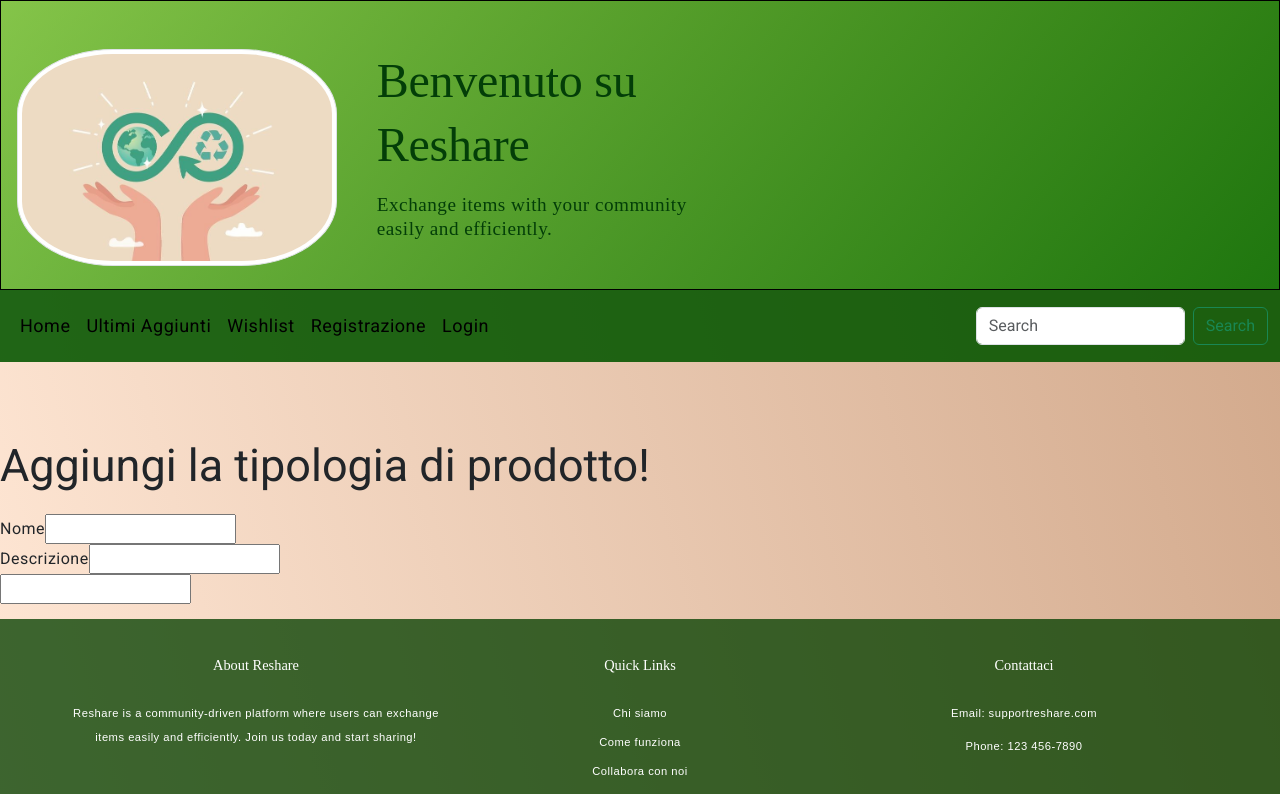
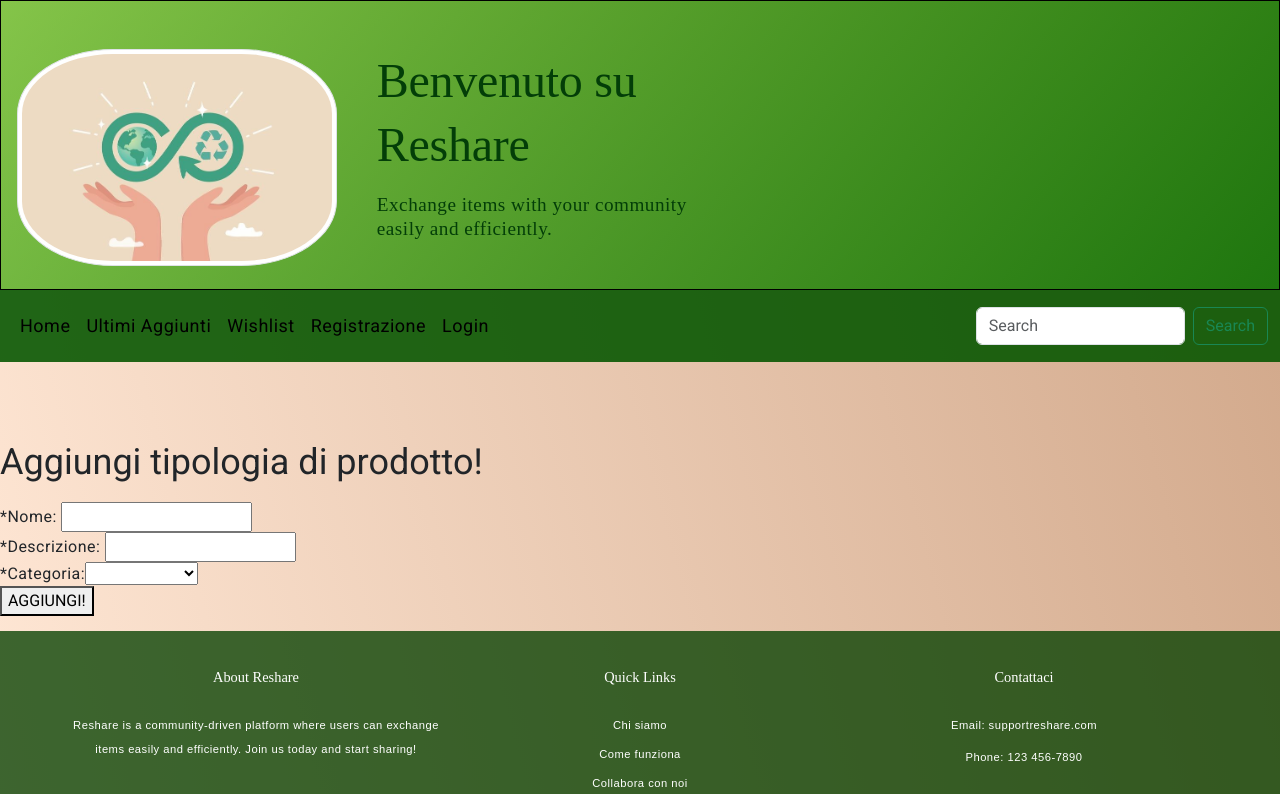
Before and after one commit to 1stany/reshare-fe, an Angular app: page /add-itemtype in a window 1280 px wide. Shown: the top 794 px of the page. Built offline with nearby package versions, Linux system fonts and the light colour scheme; a web font is replaced by a local one.

Commit message:
finita implementazione form html

```diff
--- a/src/app/add-itemtype/add-itemtype.component.html
+++ b/src/app/add-itemtype/add-itemtype.component.html
@@ -1,18 +1,21 @@
-<h2>Aggiungi la tipologia di prodotto!</h2>
+<div id="newType"><h3>Aggiungi tipologia di prodotto!</h3></div>
+<div class="registerContainer">
 <form #addItemTypeForm="ngForm" (ngSubmit)="onSubmit(addItemTypeForm)">
-    <div>
-        <label>Nome</label>
-        <input type="text" id="name">
-    </div>
-    <div>
-        <label>Descrizione</label>
-        <input type="text" id="name">
-    </div>
-    <div>
-        <label></label>
-        <input type="text" id="name">
-    </div>
-
-
-
+    <div class="form-group">
+        <label>*Nome: <input type="text" name="name" required ngModel></label>
+      </div>
+      <div class="form-group">
+        <label>*Descrizione: <input type="text" name="description" required ngModel></label>
+      </div>
+      <div class="form-group">
+          <label>*Categoria:</label>
+          <select name="categoryName" required ngModel>
+            <option value="elettronica">Elettronica</option>
+            <option value="giardinaggio">Giardinaggio</option>
+          </select>
+        </div>
+      <div class="form-group">
+        <button type="submit">AGGIUNGI!</button>
+      </div>
 </form>
+</div>
--- a/src/app/add-itemtype/add-itemtype.component.ts
+++ b/src/app/add-itemtype/add-itemtype.component.ts
@@ -1,7 +1,8 @@
 import { Component, OnInit } from '@angular/core';
-import { FormBuilder, FormGroup, FormsModule, Validators } from '@angular/forms';
+import { FormBuilder, FormGroup, FormsModule, NgForm, Validators } from '@angular/forms';
 import { ItemType } from '../model/itemtype.model';
 import { WishlistService } from '../services/wishlist.service';
+import { NgFor } from '@angular/common';
 
 @Component({
   selector: 'app-add-itemtype',
@@ -19,15 +20,16 @@ constructor(private formBuilder : FormBuilder, private wishlistService: Wishlist
 
 
   ngOnInit(): void {
-    this.typeForm = this.formBuilder.group({
-      name : ['', Validators.required],
-      description : ['', Validators.required],
-      categoryName : ['', Validators.required]
-    })
+
   }
 
-  onSubmit(){
-
+  onSubmit(ngForm : NgForm){
+    const currentItemType : ItemType = {
+      name: ngForm.value.name,
+      description: ngForm.value.description,
+      categoryName: ngForm.value.categoryName,
+      dateAdded: ''
+    }
   }
 
 
```
